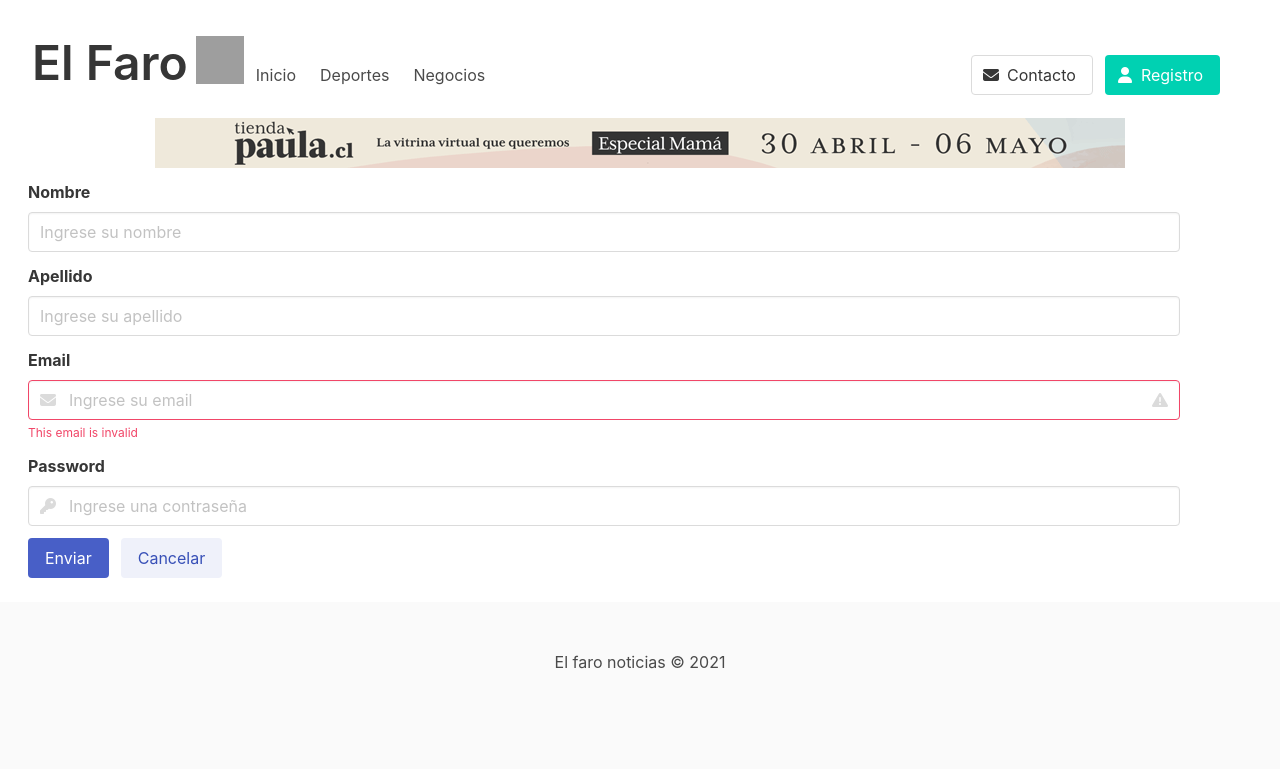
After one commit to christianaquino/apps-para-internet-sem-6, a CodeIgniter 4 app: the page made by app/Views/pages/registro.php in a window 1280 px wide. The commit adds this page. Shown: the top 769 px of the page. Run offline with PHP 8.4 and a stand-in for CodeIgniter, Linux system fonts and the light colour scheme; the template is opened without the code that fills it, so the values that code supplies are empty; some libraries are stand-ins or nearby versions; grey boxes are pictures that could not be loaded.

```diff
--- a/app/Controllers/Contact.php
+++ b/app/Controllers/Contact.php
@@ -6,6 +6,12 @@ class Contact extends BaseController
 {
 	public function index()
 	{
+		if($this->request->getMethod() == 'post') {
+			$data = $this->request->getPost();
+			$contacto = new \App\Models\ContactoModel();
+			$contacto->insert($data);
+		}
+
 		return view('pages/contacto', ['title' => 'Contacto']);
 	}
 }
--- a/app/Views/layout.php
+++ b/app/Views/layout.php
@@ -37,7 +37,7 @@
                         </a>
                     </p>
                     <p class="control">
-                        <a class="button is-primary" href="">
+                        <a class="button is-primary" href="<?=site_url('signup/index') ?>">
                             <span class="icon">
                                 <i class="fas fa-user"></i>
                             </span>
--- /dev/null
+++ b/app/Views/pages/registro.php
@@ -0,0 +1,52 @@
+<?= $this->extend('layout') ?>
+<?= $this->section('content') ?>
+<div class="container m-3">
+<form action="" method="POST">
+    <div class="field">
+        <label class="label">Nombre</label>
+        <div class="control">
+            <input class="input" type="text" placeholder="Ingrese su nombre">
+        </div>
+    </div>
+    <div class="field">
+        <label class="label">Apellido</label>
+        <div class="control">
+            <input class="input" type="text" placeholder="Ingrese su apellido">
+        </div>
+    </div>
+    <div class="field">
+        <label class="label">Email</label>
+        <div class="control has-icons-left has-icons-right">
+            <input class="input is-danger" type="email" placeholder="Ingrese su email" value="">
+                <span class="icon is-small is-left">
+                    <i class="fas fa-envelope"></i>
+                </span>
+            <span class="icon is-small is-right">
+                <i class="fas fa-exclamation-triangle"></i>
+            </span>
+        </div>
+        <p class="help is-danger">This email is invalid</p>
+    </div>
+
+    <div class="field">
+        <label class="label">Password</label>
+        <div class="control has-icons-left">
+            <input class="input" type="password" placeholder="Ingrese una contraseña">
+            <span class="icon is-small is-left">
+                    <i class="fas fa-key"></i>
+            </span>
+        </div>
+    </div>
+
+    <div class="field is-grouped">
+        <div class="control">
+            <button class="button is-link">Enviar</button>
+        </div>
+        <div class="control">
+            <a href="<?=site_url('/') ?>" class="button is-link is-light">Cancelar</a>
+        </div>
+    </div>
+</form>
+</div>
+
+<?= $this->endSection() ?>
```
Also changed, not shown: app/Controllers/Signup.php (added, +11 -0 lines), app/Models/ContactoModel.php (added, +14 -0 lines), app/Views/pages/contacto.php (+7 -5 lines).
